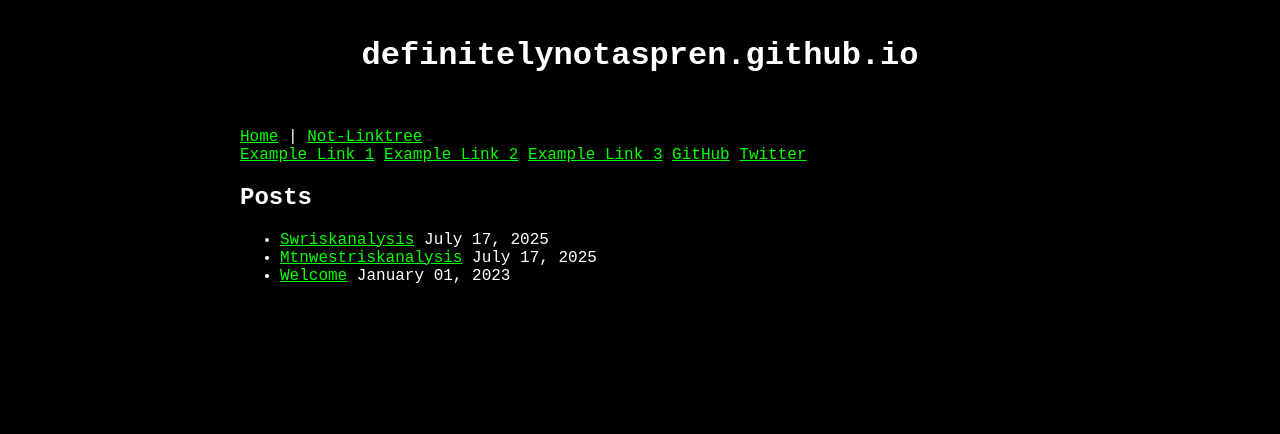
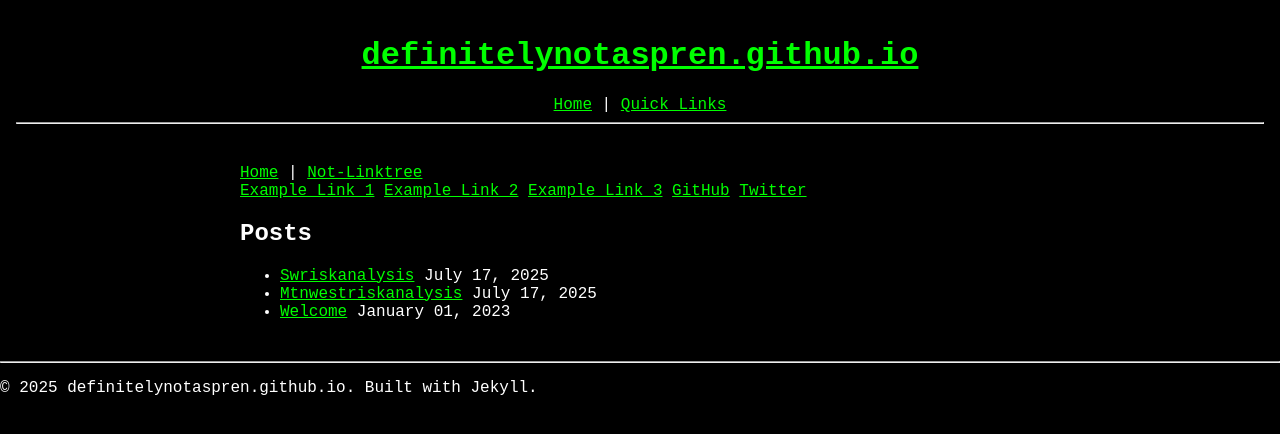
Before and after one commit to definitelynotaspren/definitelynotaspren.github.io, a Jekyll site: the page built from hello.html, in a window 1280 px wide. Shown: the top 434 px of the page. Built offline with Jekyll 4.4.1, drawn with Linux system fonts in a browser that asks for light colours.

Commit message:
Update default.html

```diff
--- a/_layouts/default.html
+++ b/_layouts/default.html
@@ -8,10 +8,21 @@
 </head>
 <body>
   <header>
-    <h1>{{ site.title }}</h1>
+    <h1><a href="{{ '/' | relative_url }}">{{ site.title }}</a></h1>
+    <nav>
+      <a href="{{ '/' | relative_url }}">Home</a> |
+      <a href="{{ '/hello.html' | relative_url }}">Quick Links</a>
+    </nav>
+    <hr>
   </header>
+
   <main>
     {{ content }}
   </main>
+
+  <footer>
+    <hr>
+    <p>&copy; {{ site.time | date: '%Y' }} {{ site.title }}. Built with Jekyll.</p>
+  </footer>
 </body>
 </html>
```
